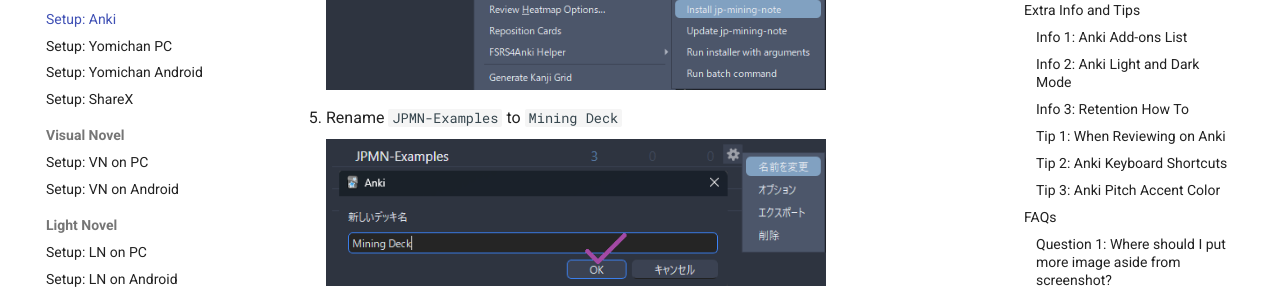
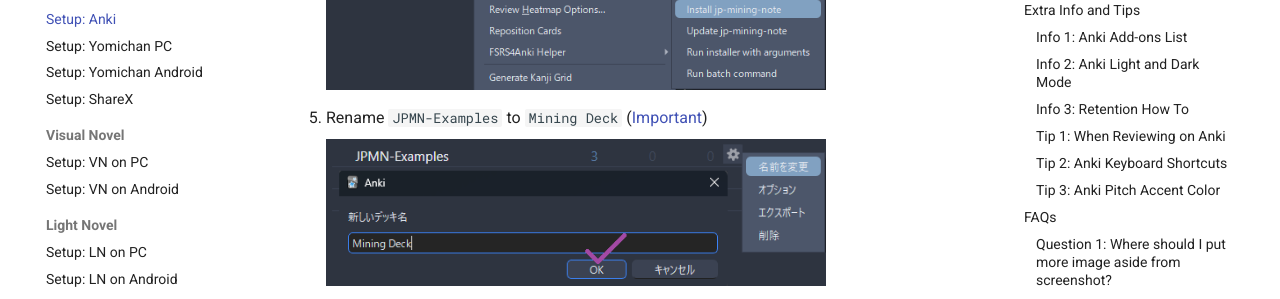
Before and after one commit to Xelieu/xelieu.github.io, an MkDocs documentation site: the page built from docs/jp-lazy-guide/setupAnki.md, in a window 1280 px wide and 900 px high, scrolled down 1170 px. Shown: the part 152-451 px from the top of the window. Built offline with MkDocs 1.6.1 and Material for MkDocs 9.7.7, drawn with Linux system fonts in a browser that asks for light colours.

Commit message:
$updated info

```diff
--- a/docs/jp-lazy-guide/setupAnki.md
+++ b/docs/jp-lazy-guide/setupAnki.md
@@ -26,7 +26,7 @@
 
     ![jpmn install](../img/jpmn-install.png){height=250 width=500}
 
-5. Rename `JPMN-Examples` to `Mining Deck`
+5. Rename `JPMN-Examples` to `Mining Deck` ([Important](https://xelieu.github.io/jp-lazy-guide/setupAnki/#question-4-can-i-rename-the-deck))
 
     ![JPMN Rename](../img/jpmn-rename.png){height=250 width=500}
 
```
